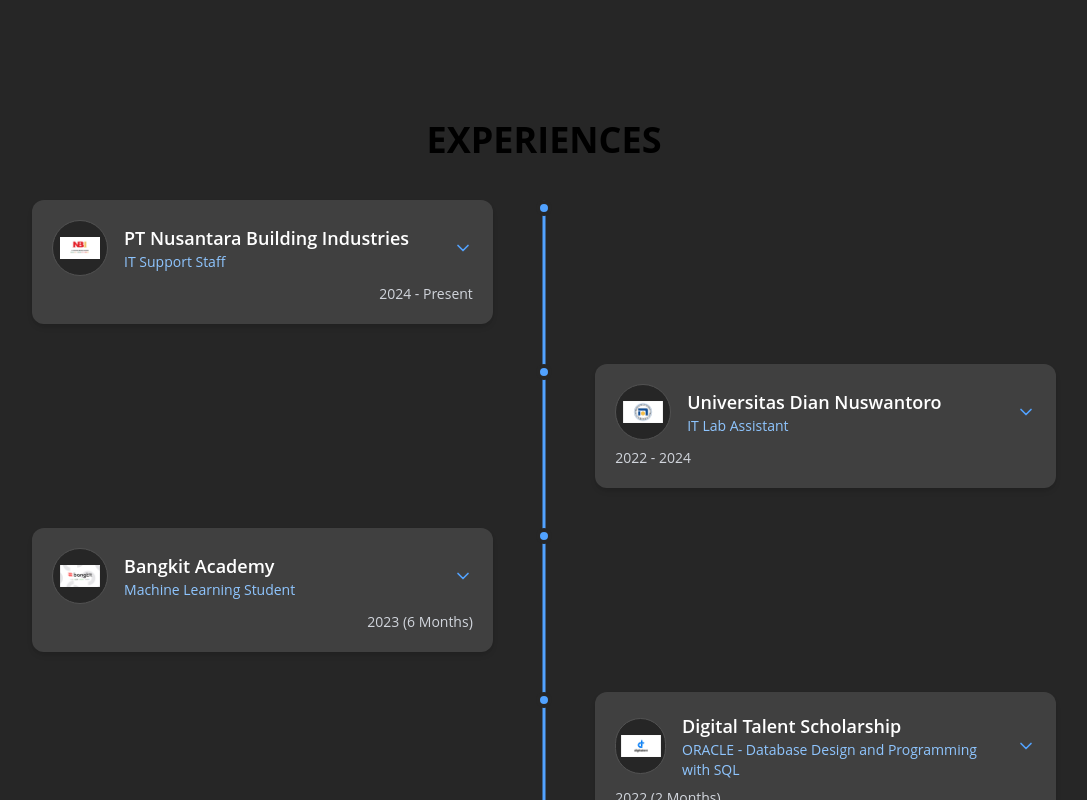
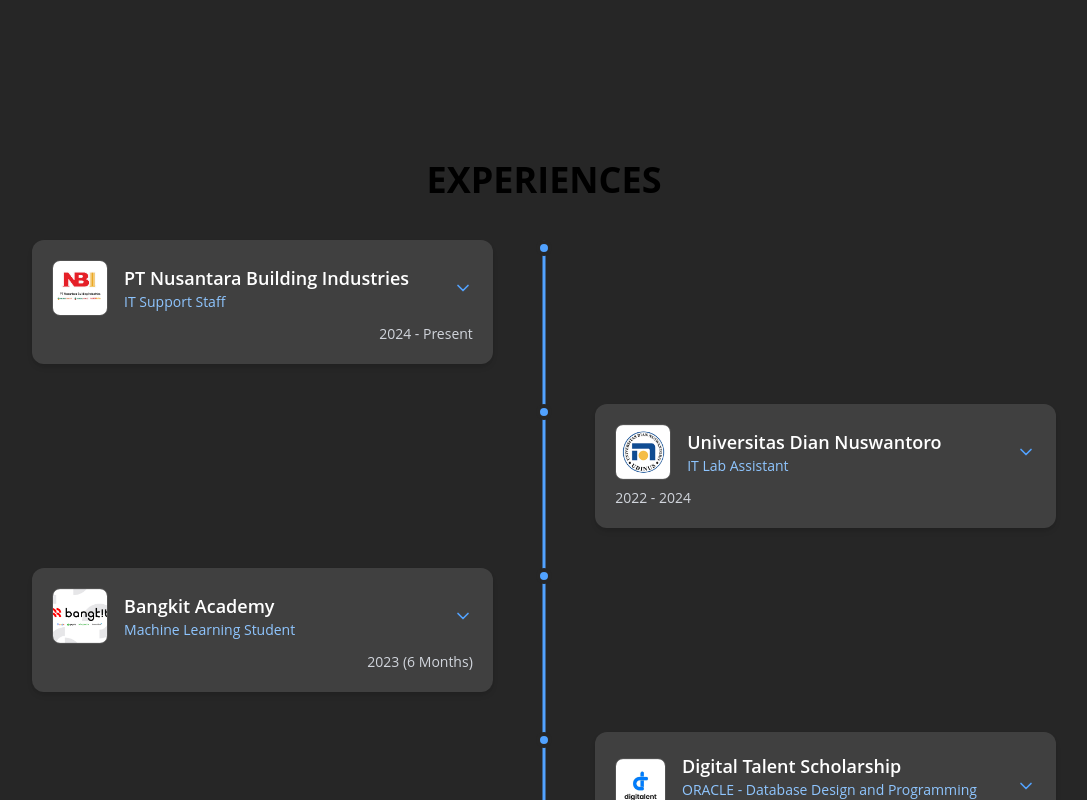
Before and after one commit to hamma-nyk/portofolio_v2, a React (Vite) app: page / in a window 1280 px wide. Shown: the part 1600-2400 px from the top of the page, without its empty margins (96-1183 px from the left). Built offline with nearby package versions, Linux system fonts and the light colour scheme.

Commit message:
Margin Fix

```diff
--- a/src/components/elements/ExperienceCard.jsx
+++ b/src/components/elements/ExperienceCard.jsx
@@ -28,11 +28,11 @@
             onClick={() => setOpen(!open)}
           >
             <div className="flex items-center gap-4">
-              <div className="w-14 h-14 rounded-full bg-neutral-800 flex items-center justify-center overflow-hidden border border-neutral-600">
+              <div className="w-14 h-14 rounded-lg bg-neutral-800 flex items-center justify-center overflow-hidden border border-neutral-600">
                 <img
                   src={img}
                   alt={title}
-                  className="object-contain w-10 h-10"
+                  className="object-cover w-full h-full"
                 />
               </div>
               <div className="text-left">
--- a/src/components/fragments/Experiences.jsx
+++ b/src/components/fragments/Experiences.jsx
@@ -60,7 +60,7 @@
         ref={goto}
         className="flex flex-col mx-5 sm:mx-10 justify-center py-20"
       >
-        <h1 className="text-4xl font-[700] mx-auto mb-10">EXPERIENCES</h1>
+        <h1 className="text-4xl font-[700] mx-auto mb-10 mt-10">EXPERIENCES</h1>
 
         <div className="relative w-full max-w-5xl mx-auto">
           {/* Vertical Line */}
```
